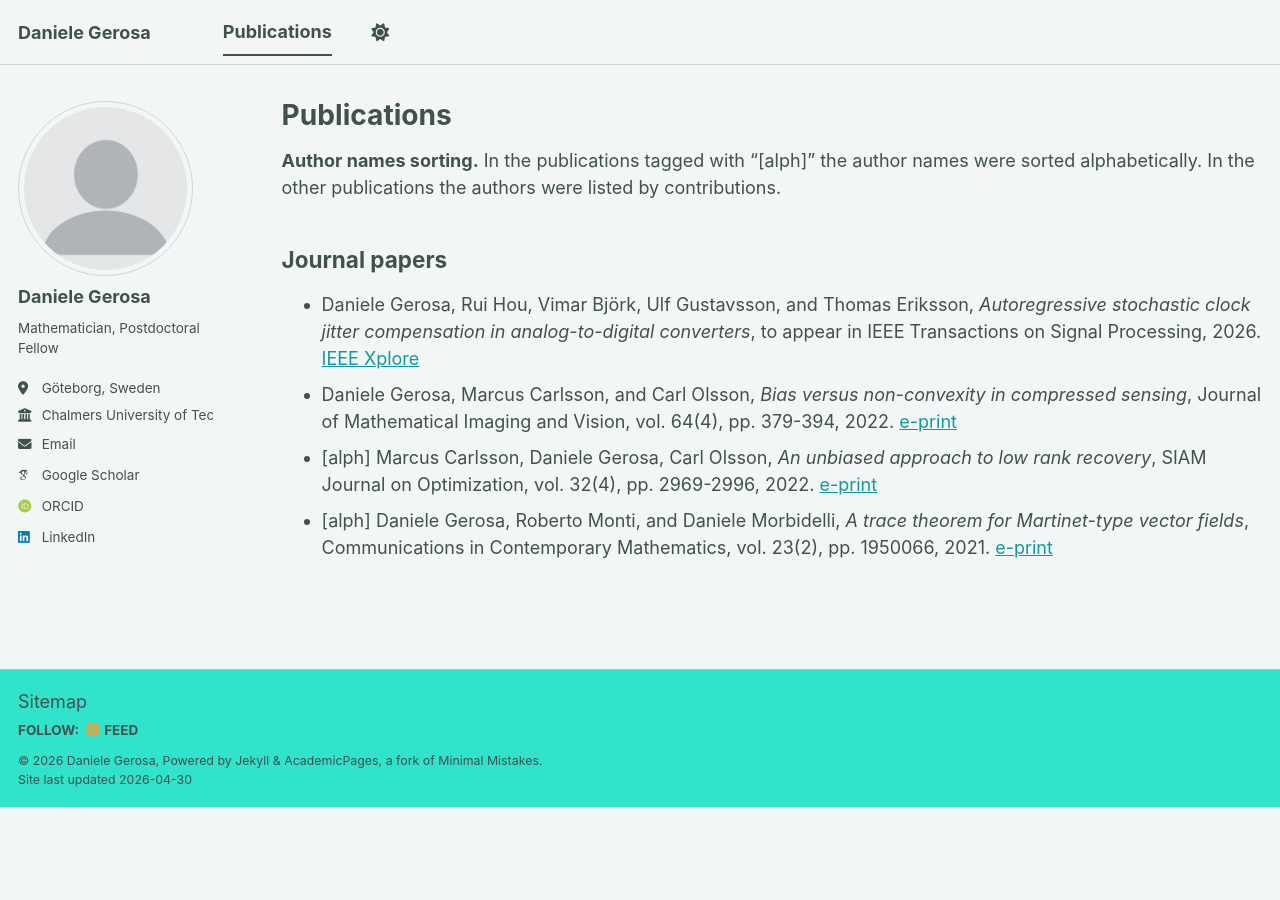
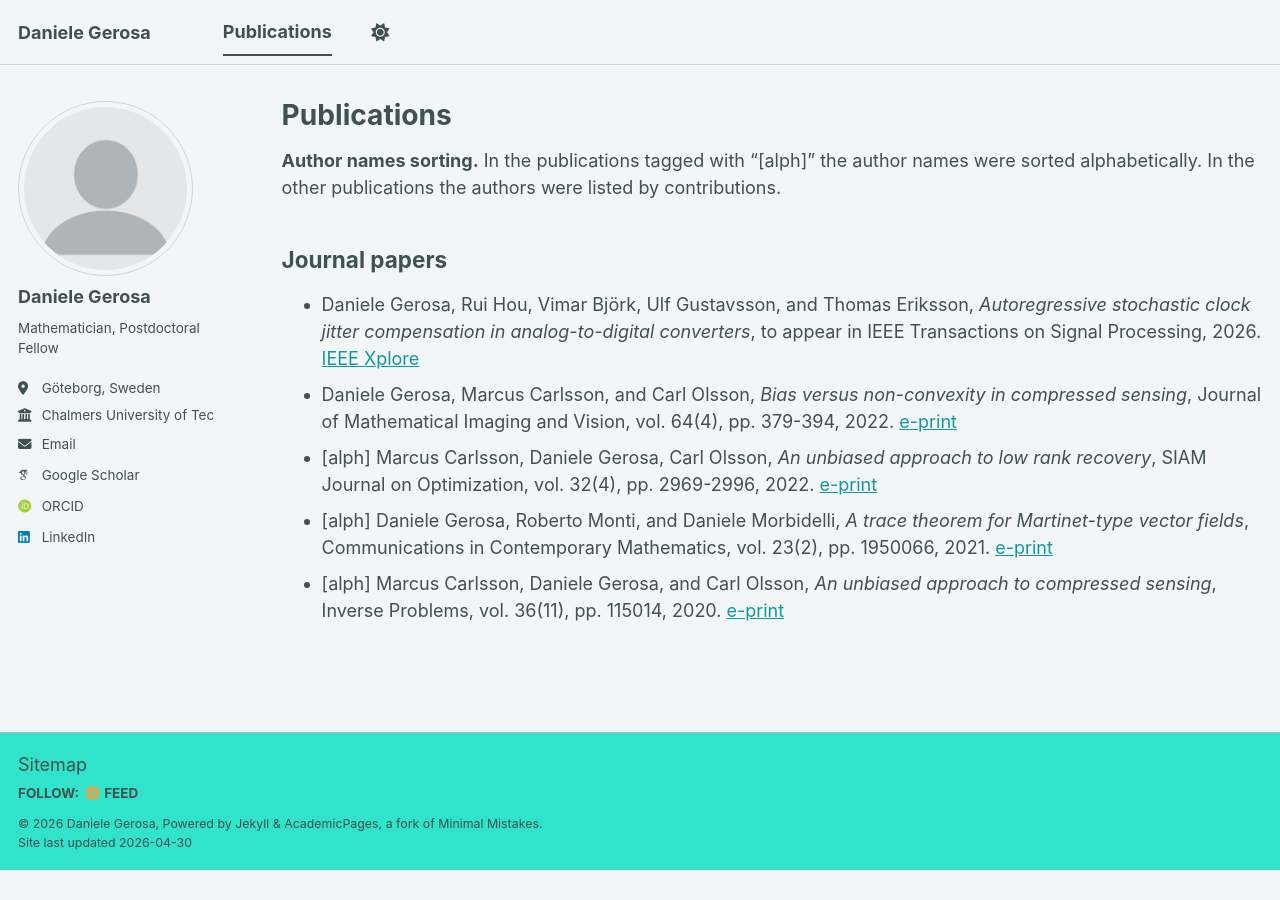
Before and after one commit to dagerosa/dagerosa.github.io, a Jekyll site: the page built from _pages/publications.md, in a window 1280 px wide. Built offline with Jekyll 4.4.1, drawn with Linux system fonts in a browser that asks for light colours; some web fonts are replaced; a script bundle is joined from its source files by our own code; library files that are not in the unit come from our copies.

Commit message:
Update publications.md

```diff
--- a/_pages/publications.md
+++ b/_pages/publications.md
@@ -12,3 +12,4 @@ author_profile: true
 - Daniele Gerosa, Marcus Carlsson, and Carl Olsson, *Bias versus non-convexity in compressed sensing*, Journal of Mathematical Imaging and Vision, vol. 64(4), pp. 379-394, 2022. [e-print](https://link.springer.com/article/10.1007/s10851-022-01071-5)
 - [alph] Marcus Carlsson, Daniele Gerosa, Carl Olsson, *An unbiased approach to low rank recovery*, SIAM Journal on Optimization, vol. 32(4), pp. 2969-2996, 2022. [e-print](https://epubs.siam.org/doi/10.1137/19M1294800)
 - [alph] Daniele Gerosa, Roberto Monti, and Daniele Morbidelli, *A trace theorem for Martinet-type vector fields*, Communications in Contemporary Mathematics, vol. 23(2), pp. 1950066, 2021. [e-print](https://www.worldscientific.com/doi/10.1142/S0219199719500664?srsltid=AfmBOoolYshNwTegQY0L8063yJ7Sd0JUIlDPtRfV66QFYXQ0YeeyPbSb)
+- [alph] Marcus Carlsson, Daniele Gerosa, and Carl Olsson, *An unbiased approach to compressed sensing*, Inverse Problems, vol. 36(11), pp. 115014, 2020. [e-print](https://iopscience.iop.org/article/10.1088/1361-6420/abbd7f/pdf)
```
